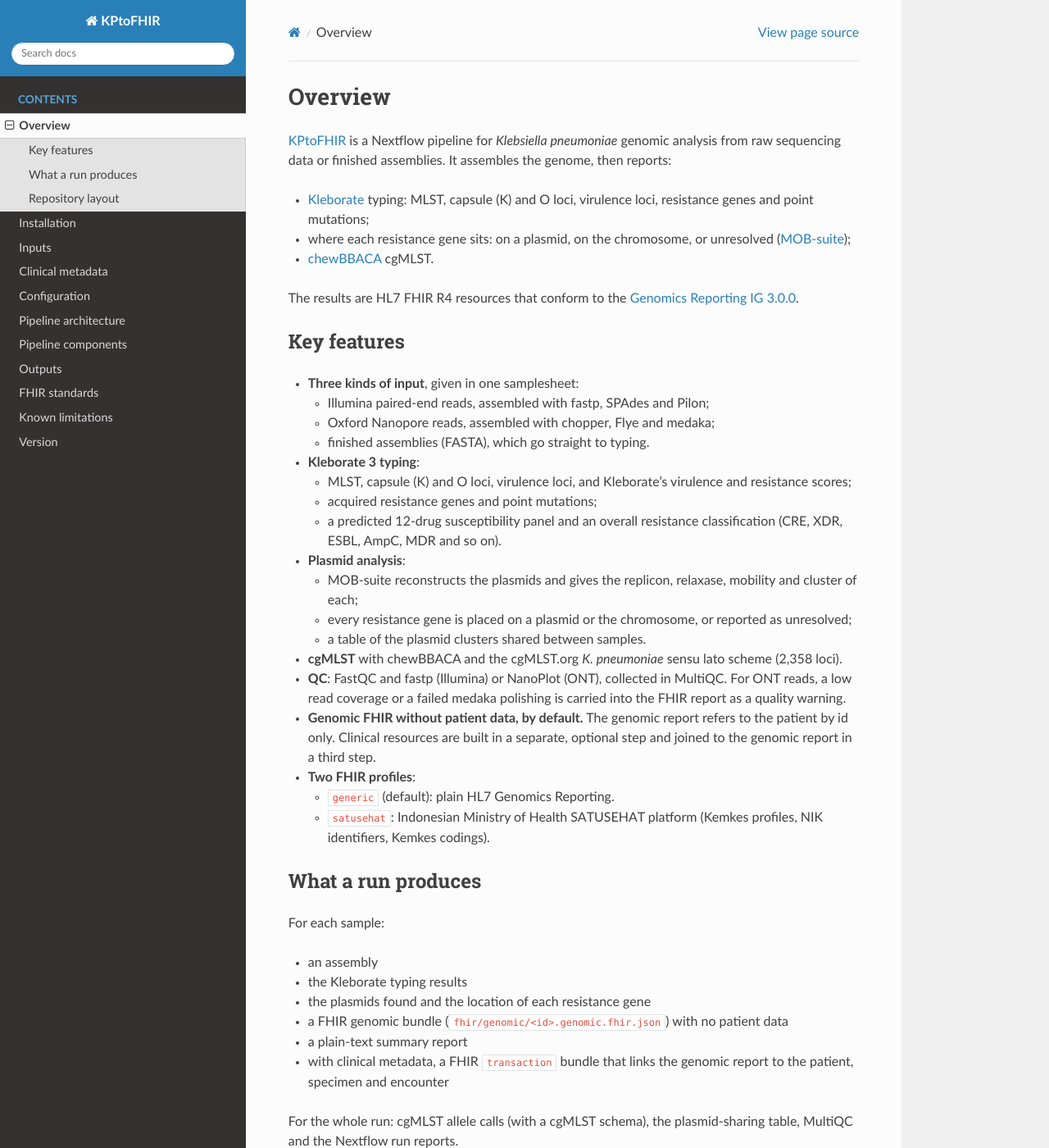
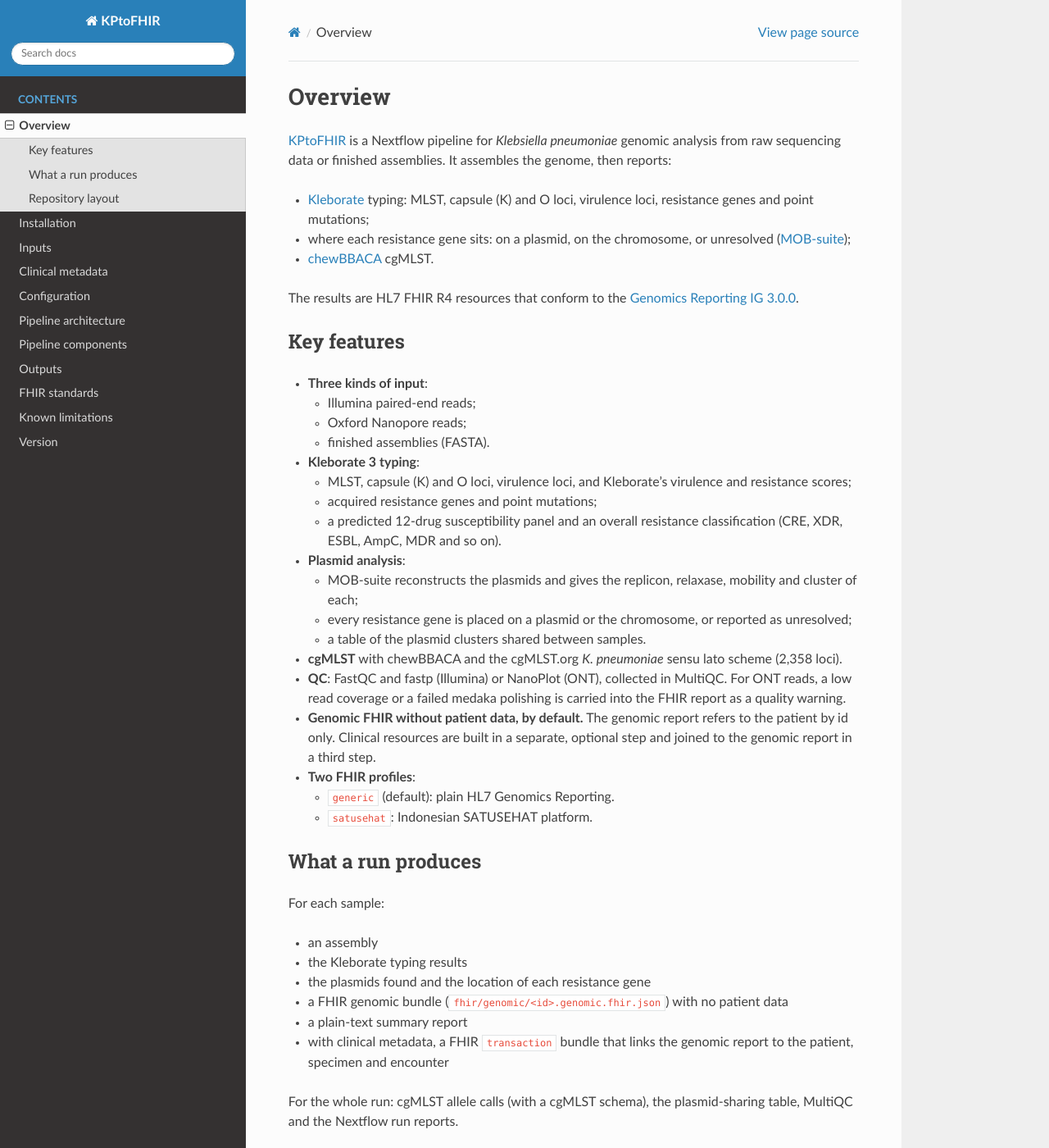
Before and after one commit to robind1/KP-pipeline-docs, a Sphinx documentation site: the page built from docs/source/overview.md, in a window 1280 px wide and 1400 px high. Shown: the whole window at 82% size. Built offline with Sphinx 7.4.7 and the Read the Docs theme 3.1.0, drawn with Linux system fonts in a browser that asks for light colours.

Commit message:
Update overview.md

```diff
--- a/docs/source/overview.md
+++ b/docs/source/overview.md
@@ -14,10 +14,10 @@ The results are HL7 FHIR R4 resources that conform to the
 
 ## Key features
 
-- **Three kinds of input**, given in one samplesheet:
-  - Illumina paired-end reads, assembled with fastp, SPAdes and Pilon;
-  - Oxford Nanopore reads, assembled with chopper, Flye and medaka;
-  - finished assemblies (FASTA), which go straight to typing.
+- **Three kinds of input**:
+  - Illumina paired-end reads;
+  - Oxford Nanopore reads;
+  - finished assemblies (FASTA).
 - **Kleborate 3 typing**:
   - MLST, capsule (K) and O loci, virulence loci, and Kleborate's virulence and resistance scores;
   - acquired resistance genes and point mutations;
@@ -37,8 +37,7 @@ The results are HL7 FHIR R4 resources that conform to the
   report in a third step.
 - **Two FHIR profiles**:
   - `generic` (default): plain HL7 Genomics Reporting.
-  - `satusehat`: Indonesian Ministry of Health SATUSEHAT platform (Kemkes
-    profiles, NIK identifiers, Kemkes codings).
+  - `satusehat`: Indonesian SATUSEHAT platform.
 
 ## What a run produces
 
```
